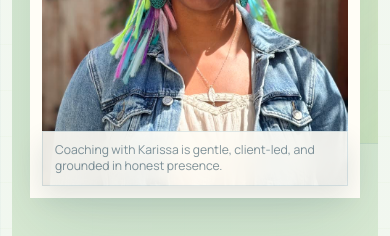
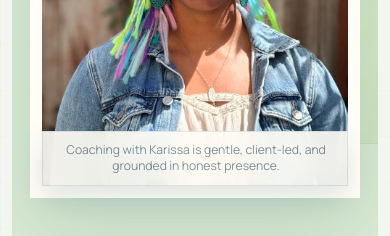
Before and after one commit to gera3d/karissa-yeremin-site, a React (Vite) app: page / in a window 390 px wide. Shown: the part 3820-4056 px from the top of the page. Built offline with nearby package versions, Linux system fonts and the light colour scheme.

Commit message:
Center about photo caption

```diff
--- a/src/styles.css
+++ b/src/styles.css
@@ -1740,6 +1740,8 @@ figcaption em {
   font-size: 0.76rem;
   line-height: 1.35;
   max-width: 18rem;
+  justify-self: center;
+  text-align: center;
 }
 
 .testimonials-section {
@@ -2549,7 +2551,7 @@ figcaption em {
 
   .about-photo-footer {
     grid-template-columns: 1fr;
-    align-items: start;
+    align-items: center;
   }
 
   .about-photo-footer .photo-controls {
```
